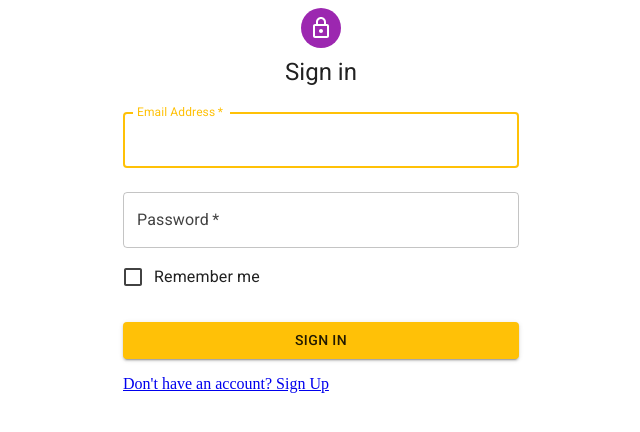
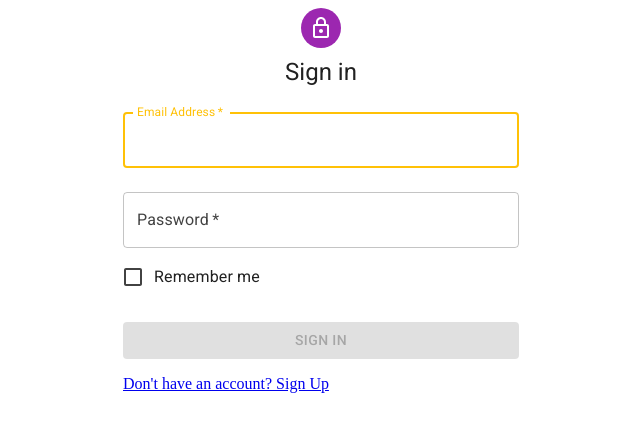
Before and after one commit to raj5036/Real-Time-Collaborative-Bidding-Engine, a React (Vite) app in the folder ui/: page / in a window 1280 px wide. Shown: the top 432 px of the page, without its empty margins (319-959 px from the left). Built offline with nearby package versions, Linux system fonts and the light colour scheme.

Commit message:
Handle login disable button

```diff
--- a/ui/src/pages/LoginPage/LoginPage.tsx
+++ b/ui/src/pages/LoginPage/LoginPage.tsx
@@ -1,4 +1,4 @@
-import {useContext, useState} from 'react';
+import {useContext, useEffect, useState} from 'react';
 import LockOutlinedIcon from '@mui/icons-material/LockOutlined';
 import {
 	Avatar,
@@ -25,9 +25,18 @@ import { IUserContext } from '../../context/UserContext/Types';
 export default function Login() {
 	const [email, setEmail] = useState<string>("")
 	const [password, setPassword] = useState<string>("")
+  const [loginDisabled, setLoginDisabled] = useState<boolean>(true)
 
   const { setUser } = useContext(UserContext) as IUserContext
   const navigate = useNavigate()
+
+  useEffect(() => {
+    if (email && password) {
+      setLoginDisabled(false)
+    } else {
+      setLoginDisabled(true)
+    }
+  }, [email, password])
 
 	const handleSubmit = async () => {
     try {
@@ -91,6 +100,7 @@ export default function Login() {
               fullWidth
               variant="contained"
               sx={{ mt: 3, mb: 2 }}
+              disabled={loginDisabled}
               onClick={handleSubmit}
             >
               Sign In
```
